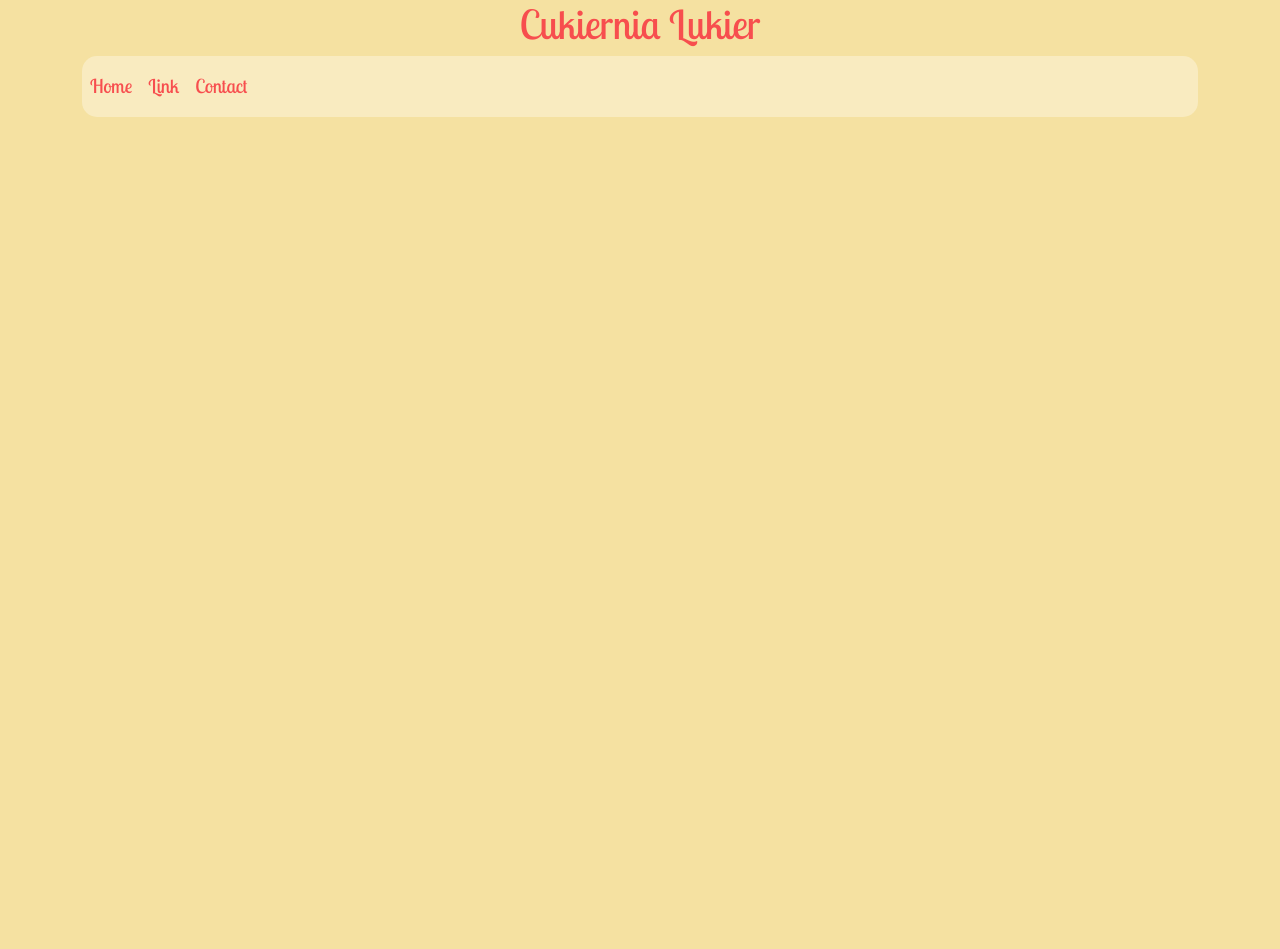
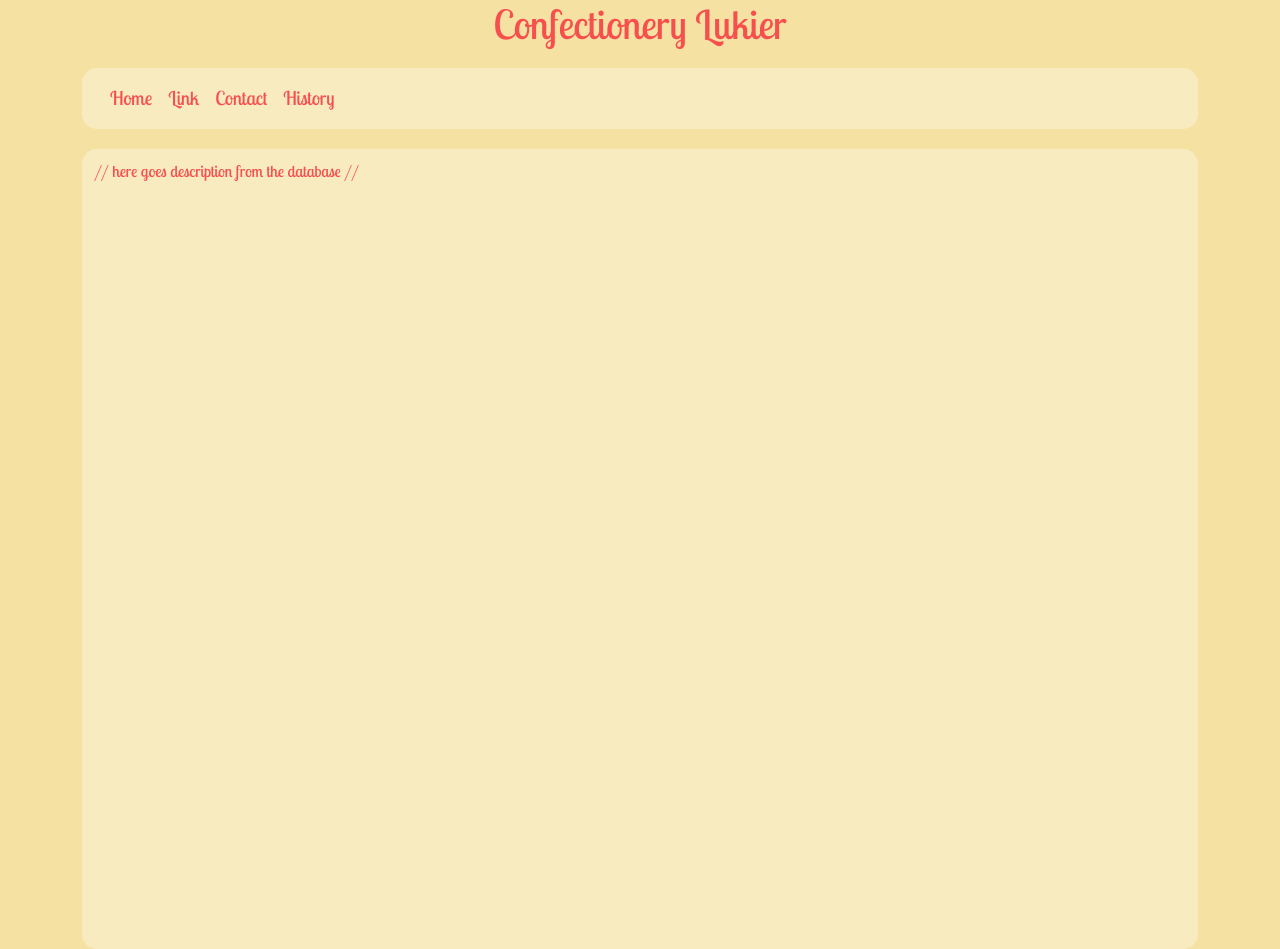
Before and after one commit to Regis-1/fullstack-confectionery-app, a React (Create React App) app in the folder client/: page / in a window 1280 px wide. Before the commit the page ends 800 px from the top, so only its background shows below. Built offline with nearby package versions, Linux system fonts and the light colour scheme.

Commit message:
Little improvements 1

```diff
--- a/client/src/App.js
+++ b/client/src/App.js
@@ -10,6 +10,7 @@ function App() {
     <div className="App">
       <Container>
         <PageHeader />
+        <Home />
       </Container>
     </div>
   );
--- a/client/src/Components/Home/Home.js
+++ b/client/src/Components/Home/Home.js
@@ -1,6 +1,14 @@
+import Container from 'react-bootstrap/Container'
+import Col from 'react-bootstrap/Col'
+
 import './style.css'
 
 const Home = (props) => {
+  return (
+    <Container id="home-container">
+      // here goes description from the database //
+    </Container>
+  )
 }
 
 export default Home
--- a/client/src/Components/Home/style.css
+++ b/client/src/Components/Home/style.css
@@ -0,0 +1,8 @@
+#home-container {
+  margin-top: 20px;
+  border-radius: 15px;
+  background-color: rgba(255, 255, 255, 0.33);
+  min-height: 50em;
+  padding-top: 10px;
+  padding-bottom: 10px;
+}
--- a/client/src/Components/PageHeader/PageHeader.js
+++ b/client/src/Components/PageHeader/PageHeader.js
@@ -9,7 +9,7 @@ const PageHeader = (props) => {
   return (
     <header>
       <Col className='header-main'>
-        <h1>Cukiernia Lukier</h1>
+        <h1>Confectionery Lukier</h1>
         <Navbar expand="sm" className='d-flex justify-content-center '>
           <Navbar.Toggle aria-controls="basic-navbar-nav" />
           <Navbar.Collapse id="basic-navbar-nav">
@@ -17,6 +17,7 @@ const PageHeader = (props) => {
               <Nav.Link href="/home">Home</Nav.Link>
               <Nav.Link href="/link">Link</Nav.Link>
               <Nav.Link href="/contact">Contact</Nav.Link>
+              <Nav.Link href="/history">History</Nav.Link>
             </Nav>
           </Navbar.Collapse>
         </Navbar>
--- a/client/src/Components/PageHeader/style.css
+++ b/client/src/Components/PageHeader/style.css
@@ -4,7 +4,10 @@
 
 .navbar {
   background-color: rgba(255, 255, 255, 0.33);
+  margin-top: 20px;
   border-radius: 15px;
+  padding-left: 20px;
+  padding-right: 20px;
 }
 
 .navbar-nav a {
```
